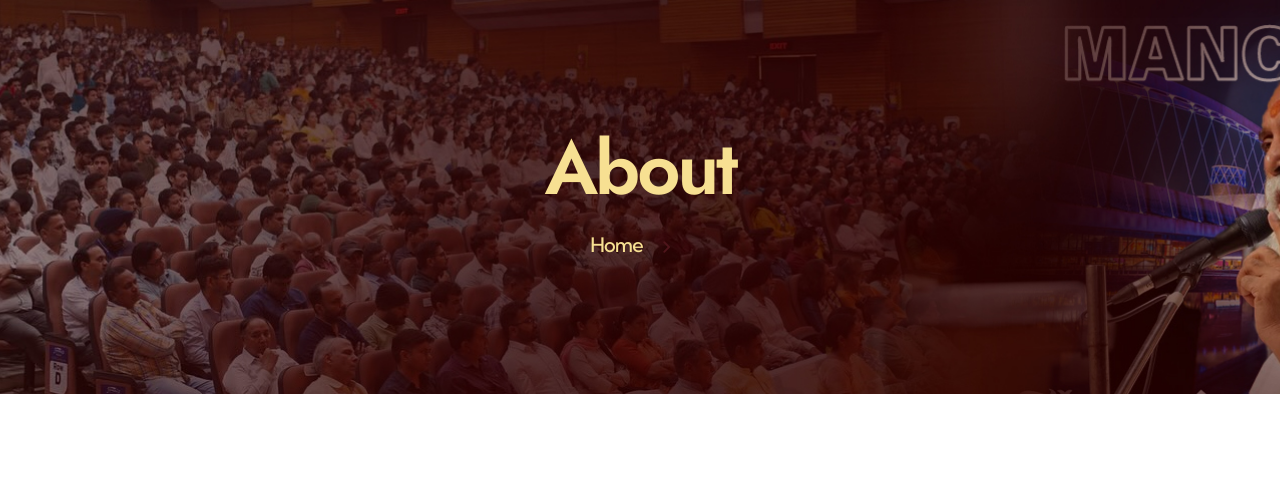
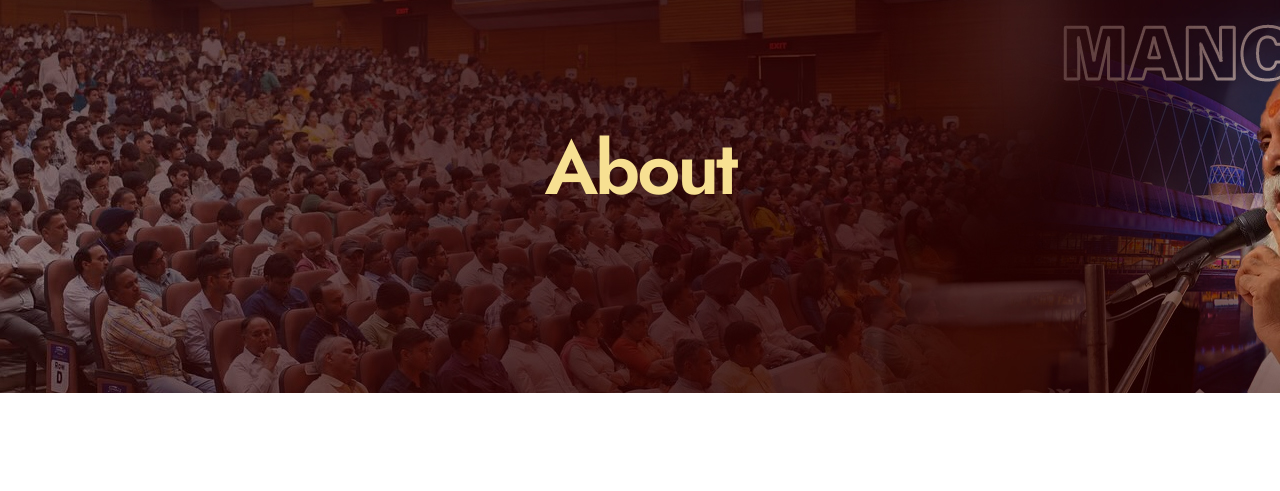
Before and after one commit to Pankajvijaybhatnagar/gieouk, a PHP site: page /about.php in a window 1280 px wide. Shown: the part 158-649 px from the top of the page. Run offline with PHP 8.4, Linux system fonts and the light colour scheme; some web fonts are replaced.

```diff
--- a/parts/page-title.php
+++ b/parts/page-title.php
@@ -7,11 +7,11 @@
                 <div class="page-header__inner">
                     <h2><?php if(isset($page_title)&&!empty($page_title)) { echo $page_title; } ?></h2>
                     <div class="thm-breadcrumb__box">
-                        <ul class="thm-breadcrumb list-unstyled">
+                        <!-- <ul class="thm-breadcrumb list-unstyled">
                             <li><a href="./">Home</a></li>
                             <li><span class="icon-arrow-left"></span></li>
                             <li><?php //if(isset($page_title)&&!empty($page_title)) { echo $page_title; } ?></li>
-                        </ul>
+                        </ul> -->
                     </div>
                 </div>
             </div>
```
